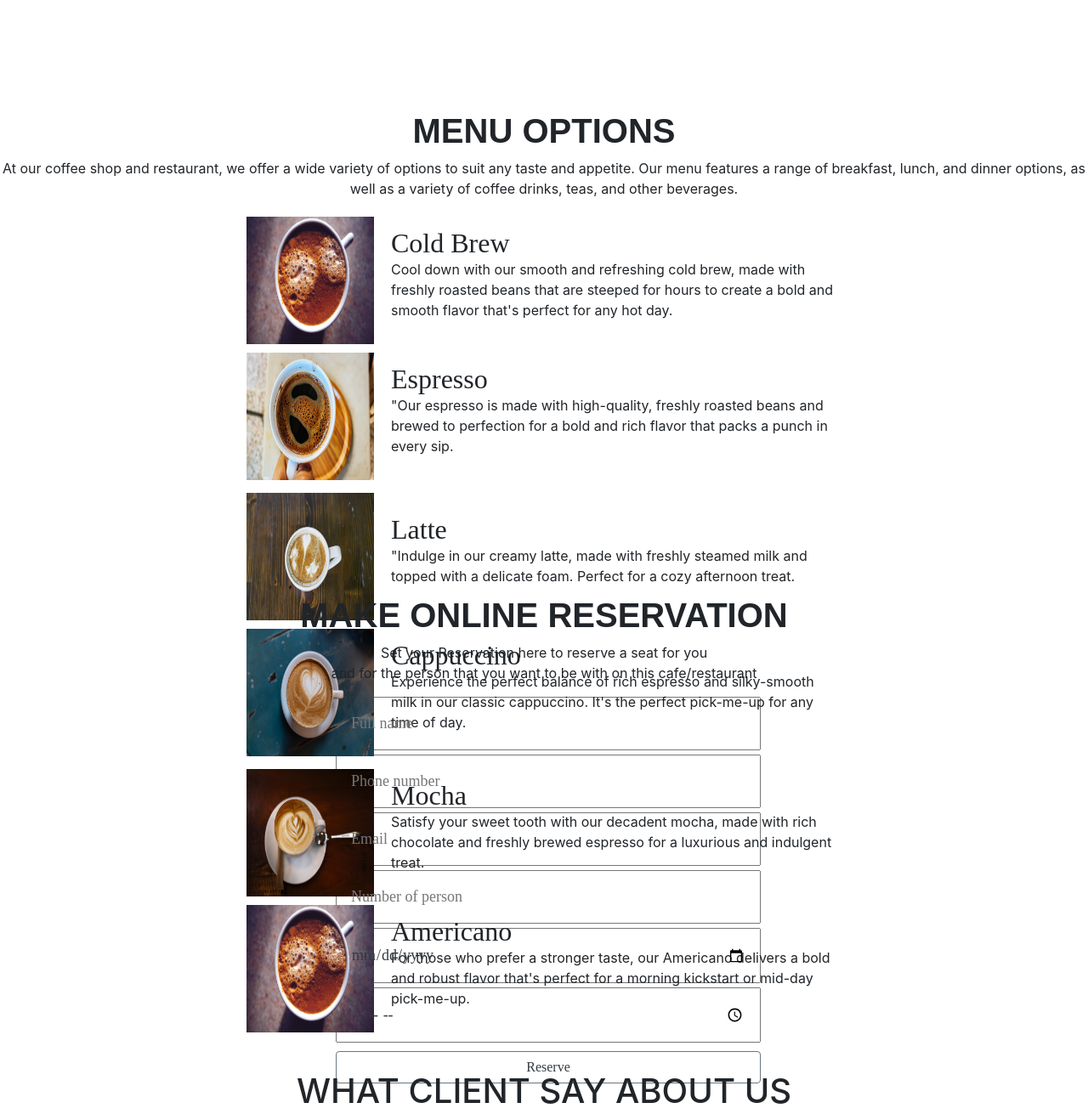
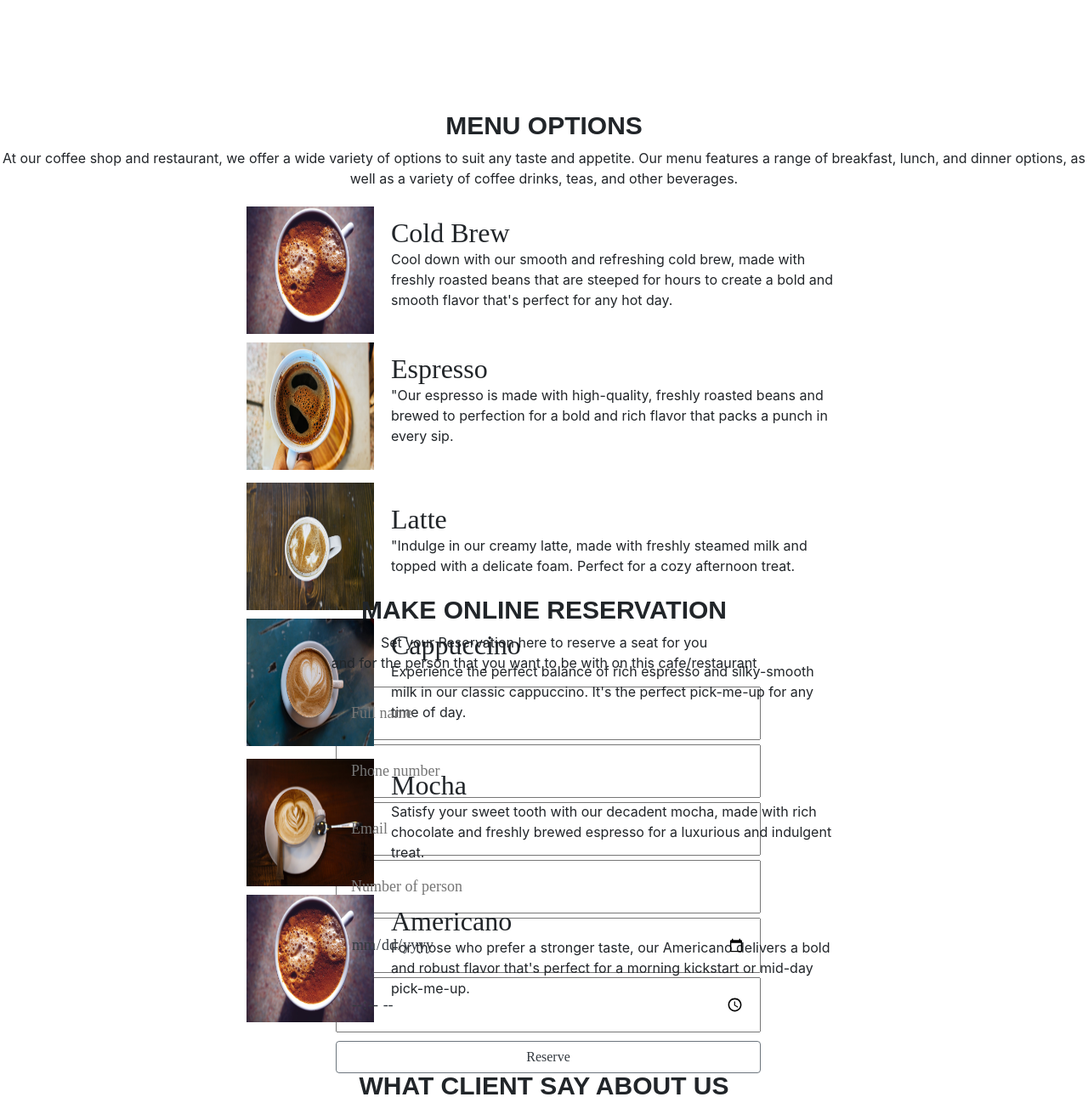
Before and after one commit to Agaspar11/AfterClass-CoffeeShop, a plain HTML site: page index.html in a window 1280 px wide. Shown: the part 1780-3091 px from the top of the page at 85% size. Drawn offline with nearby package versions, Linux system fonts and the light colour scheme.

Commit message:
put google fonts link

```diff
--- a/css/styles.css
+++ b/css/styles.css
@@ -1,3 +1,5 @@
+@import url('https://fonts.googleapis.com/css2?family=Poppins:ital,wght@0,400;0,500;0,600;0,700;0,900;1,400;1,500;1,600&display=swap');
+
 .header {
     height: 100vh;
     background-image: linear-gradient(rgba(21, 21, 21, 0.48), rgba(26, 26, 26, 0.48)), url('https://images.pexels.com/photos/2074130/pexels-photo-2074130.jpeg?auto=compress&cs=tinysrgb&w=1260&h=750&dpr=1');
@@ -166,7 +168,7 @@ span {
 
 .menuop {
     font-weight: 600;
-    font-size: 40px;
+    font-size: 30px;
     font-family: 'Bebas Neue', sans-serif;
 }
 
@@ -224,7 +226,7 @@ span {
 
 .make h1{
     font-weight: 600;
-    font-size: 40px;
+    font-size: 30px;
     font-family: 'Bebas Neue', sans-serif;
     text-align: center;
 }
@@ -258,6 +260,9 @@ button{
 }
 
 .client h1 {
+    font-weight: 600;
+    font-size: 30px;
+    font-family: 'Bebas Neue', sans-serif;
     text-align: center;
 }
 
@@ -468,7 +473,7 @@ button{
     }
  } */
 
- @media (max-width: 1920px) {
+ @media (max-width: 1536px) {
 
     .cafe {
         padding-top: 18%;
```
